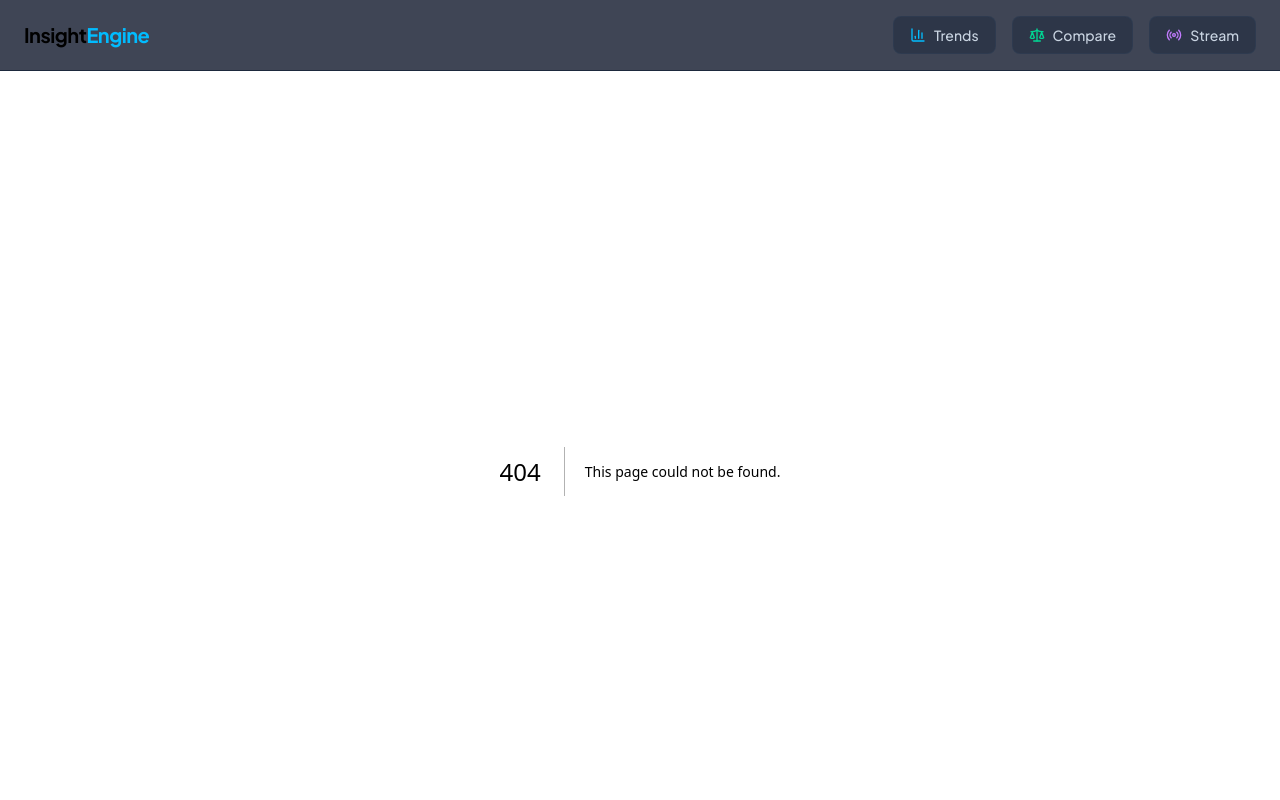
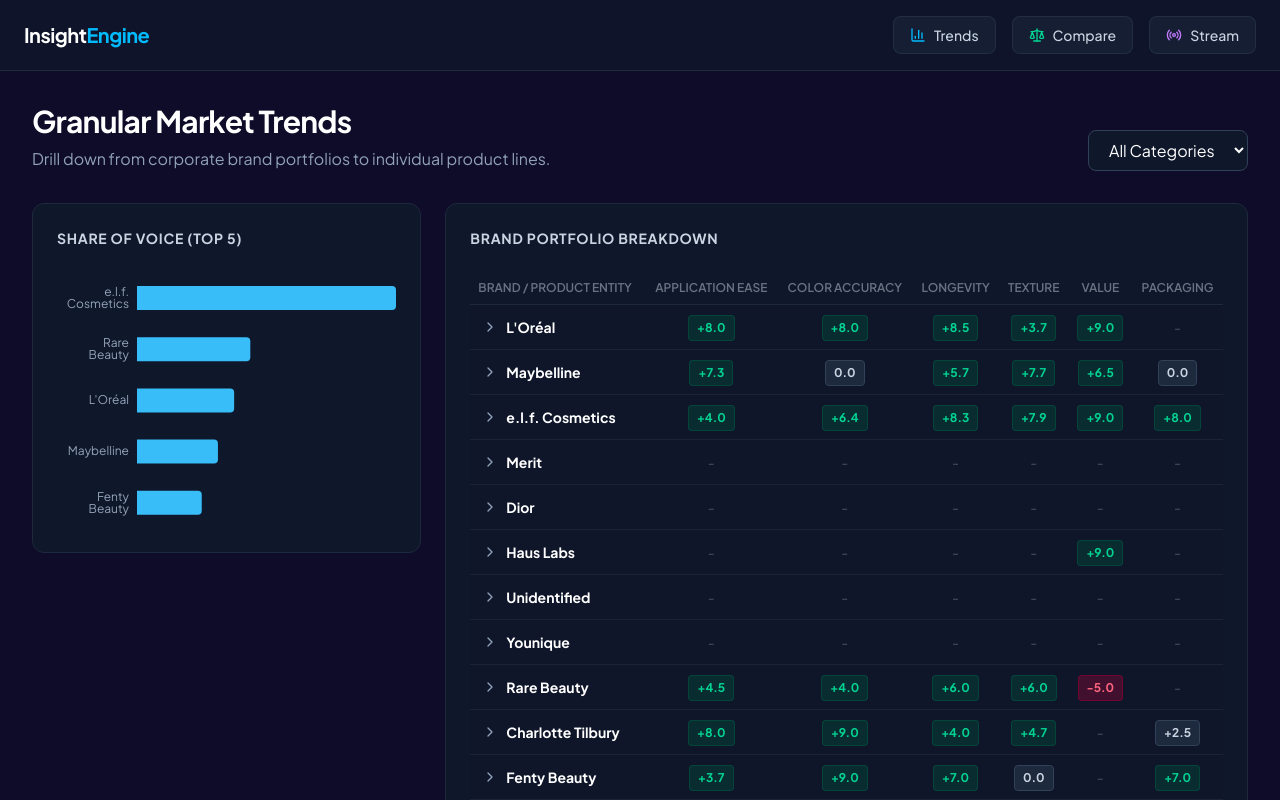
Before and after one commit to svantulder/BID, a Next.js app: page /trends in a window 1280 px wide. Before the commit this address had no page. Shown: the top 800 px of the page. Built offline with nearby package versions, Linux system fonts and the light colour scheme.

Commit message:
Create page.tsx

```diff
--- /dev/null
+++ b/app/trends/page.tsx
@@ -0,0 +1,201 @@
+'use client';
+
+import { useMemo, useState, Suspense } from 'react';
+import { useSearchParams } from 'next/navigation';
+import { BarChart, Bar, XAxis, YAxis, Tooltip, ResponsiveContainer } from 'recharts';
+import { ChevronDown, ChevronRight } from 'lucide-react';
+import entityData from '../../data/extracted_entities.json';
+
+interface AttributeScore {
+  attribute: string;
+  sentiment_score: number;
+  context_quote: string;
+}
+
+interface Insight {
+  brand_name: string;
+  product_name: string;
+  product_category: string;
+  overall_sentiment: string;
+  attributes: AttributeScore[];
+}
+
+const BRAND_MAPPING: Record<string, string> = {
+  "loreal": "L'Oréal", "l'oreal": "L'Oréal", "l'oréal": "L'Oréal", "l'oreal paris": "L'Oréal", "l'oréal paris": "L'Oréal",
+  "maybelline": "Maybelline", "maybelline new york": "Maybelline",
+  "elf": "e.l.f. Cosmetics", "e.l.f.": "e.l.f. Cosmetics", "elfcosmetics": "e.l.f. Cosmetics",
+  "charlotte tilbury": "Charlotte Tilbury", "fenty": "Fenty Beauty", "fenty beauty": "Fenty Beauty",
+  "rare beauty": "Rare Beauty", "la prairie": "La Prairie", "kylie": "Kylie Cosmetics",
+  "kylie cosmetics": "Kylie Cosmetics", "rem beauty": "r.e.m. beauty", "r.e.m. beauty": "r.e.m. beauty"
+};
+
+const normalizeBrand = (brand: string): string => {
+  if (!brand) return 'Unknown Brand';
+  const lookup = brand.trim().toLowerCase();
+  if (BRAND_MAPPING[lookup]) return BRAND_MAPPING[lookup];
+  for (const [key, canonical] of Object.entries(BRAND_MAPPING)) {
+    if (lookup.includes(key) || key.includes(lookup)) return canonical;
+  }
+  return brand;
+};
+
+function TrendsDashboardContent() {
+  const searchParams = useSearchParams();
+  const urlBrand = searchParams.get('brand');
+
+  const rawData = entityData as Insight[];
+  const [selectedCategory, setSelectedCategory] = useState<string>('All');
+
+  const initialExpanded = urlBrand ? { [normalizeBrand(urlBrand)]: true } : {};
+  const [expandedBrands, setExpandedBrands] = useState<Record<string, boolean>>(initialExpanded);
+
+  const normalizedData = useMemo(() => {
+    return rawData.map(item => ({ ...item, brand_name: normalizeBrand(item.brand_name) }));
+  }, [rawData]);
+
+  const toggleBrand = (brand: string) => {
+    setExpandedBrands(prev => ({ ...prev, [brand]: !prev[brand] }));
+  };
+
+  const { shareOfVoice, hierarchicalMatrix } = useMemo(() => {
+    const brandCounts: Record<string, number> = {};
+    const matrix: Record<string, {
+      totalStats: Record<string, { total: number; count: number }>;
+      products: Record<string, Record<string, { total: number; count: number }>>;
+    }> = {};
+
+    normalizedData.filter(d => d.product_category === selectedCategory || selectedCategory === 'All').forEach(insight => {
+      brandCounts[insight.brand_name] = (brandCounts[insight.brand_name] || 0) + 1;
+
+      if (!matrix[insight.brand_name]) {
+        matrix[insight.brand_name] = { totalStats: {}, products: {} };
+      }
+      if (!matrix[insight.brand_name].products[insight.product_name]) {
+        matrix[insight.brand_name].products[insight.product_name] = {};
+      }
+
+      insight.attributes?.forEach(attr => {
+        if (!matrix[insight.brand_name].totalStats[attr.attribute]) {
+          matrix[insight.brand_name].totalStats[attr.attribute] = { total: 0, count: 0 };
+        }
+        matrix[insight.brand_name].totalStats[attr.attribute].total += attr.sentiment_score;
+        matrix[insight.brand_name].totalStats[attr.attribute].count += 1;
+
+        if (!matrix[insight.brand_name].products[insight.product_name][attr.attribute]) {
+          matrix[insight.brand_name].products[insight.product_name][attr.attribute] = { total: 0, count: 0 };
+        }
+        matrix[insight.brand_name].products[insight.product_name][attr.attribute].total += attr.sentiment_score;
+        matrix[insight.brand_name].products[insight.product_name][attr.attribute].count += 1;
+      });
+    });
+
+    const sov = Object.keys(brandCounts).map(name => ({
+      name, value: brandCounts[name]
+    })).sort((a, b) => b.value - a.value).slice(0, 5);
+
+    return { shareOfVoice: sov, hierarchicalMatrix: matrix };
+  }, [normalizedData, selectedCategory]);
+
+  const attributesList = ["Application_Ease", "Color_Accuracy", "Longevity", "Texture", "Value", "Packaging"];
+
+  const renderCells = (scores: Record<string, { total: number; count: number }>) => {
+    return attributesList.map(attr => {
+      const stat = scores[attr];
+      if (!stat || stat.count === 0) return <td key={attr} className="p-3 text-gray-600 text-sm text-center">-</td>;
+      const avg = stat.total / stat.count;
+      const bgColor = avg > 3 ? 'bg-emerald-900/40 text-emerald-400 border-emerald-800/50' :
+                      avg < -3 ? 'bg-rose-900/40 text-rose-400 border-rose-800/50' : 'bg-slate-800 text-slate-300 border-slate-700';
+      return (
+        <td key={attr} className="p-2 text-center">
+          <span className={`inline-block px-2 py-1 rounded text-xs font-bold border ${bgColor}`}>
+            {avg > 0 ? '+' : ''}{avg.toFixed(1)}
+          </span>
+        </td>
+      );
+    });
+  };
+
+  return (
+    <main className="p-8 max-w-7xl mx-auto space-y-8 w-full">
+      <header className="flex flex-col sm:flex-row sm:justify-between sm:items-end gap-4">
+        <div>
+          <h1 className="text-3xl font-bold tracking-tight text-white mb-2">Granular Market Trends</h1>
+          <p className="text-slate-400">Drill down from corporate brand portfolios to individual product lines.</p>
+        </div>
+        <select
+          className="bg-slate-900 border border-slate-700 text-white rounded-lg px-4 py-2 focus:outline-none focus:border-sky-500"
+          value={selectedCategory}
+          onChange={(e) => setSelectedCategory(e.target.value)}
+        >
+          <option value="All">All Categories</option>
+          <option value="Makeup">Makeup</option>
+          <option value="Skincare">Skincare</option>
+        </select>
+      </header>
+
+      <div className="grid grid-cols-1 xl:grid-cols-3 gap-6 items-start">
+        <div className="bg-slate-900 border border-slate-800 p-6 rounded-xl xl:col-span-1">
+          <h3 className="text-sm font-bold text-slate-300 mb-6 uppercase tracking-wider">Share of Voice (Top 5)</h3>
+          <div className="h-64 w-full">
+            <ResponsiveContainer>
+              <BarChart data={shareOfVoice} layout="vertical" margin={{ left: 20 }}>
+                <XAxis type="number" hide />
+                <YAxis dataKey="name" type="category" axisLine={false} tickLine={false} tick={{ fill: '#94a3b8', fontSize: 12 }} />
+                <Tooltip cursor={{ fill: '#1e293b' }} contentStyle={{ backgroundColor: '#0f172a', border: '1px solid #334155', borderRadius: '8px' }} />
+                <Bar dataKey="value" fill="#38bdf8" radius={[0, 4, 4, 0]} barSize={24} />
+              </BarChart>
+            </ResponsiveContainer>
+          </div>
+        </div>
+
+        <div className="bg-slate-900 border border-slate-800 p-6 rounded-xl xl:col-span-2 overflow-x-auto">
+          <h3 className="text-sm font-bold text-slate-300 mb-6 uppercase tracking-wider">Brand Portfolio Breakdown</h3>
+          <table className="w-full text-left border-collapse min-w-[700px]">
+            <thead>
+              <tr className="border-b border-slate-800">
+                <th className="p-2 text-xs text-gray-500 font-semibold">BRAND / PRODUCT ENTITY</th>
+                {attributesList.map(attr => (
+                  <th key={attr} className="p-2 text-xs text-gray-500 font-semibold text-center">
+                    {attr.replace('_', ' ').toUpperCase()}
+                  </th>
+                ))}
+              </tr>
+            </thead>
+            <tbody>
+              {Object.entries(hierarchicalMatrix).map(([brand, dataNode]) => {
+                const isExpanded = !!expandedBrands[brand];
+                return (
+                  <tr key={brand} className="contents">
+                    <tr className="border-b border-slate-800/80 bg-slate-900/60 hover:bg-slate-800/30 transition-colors cursor-pointer" onClick={() => toggleBrand(brand)}>
+                      <td className="p-3 text-sm font-bold text-white flex items-center gap-2">
+                        {isExpanded ? <ChevronDown size={16} className="text-sky-400" /> : <ChevronRight size={16} className="text-slate-400" />}
+                        {brand}
+                      </td>
+                      {renderCells(dataNode.totalStats)}
+                    </tr>
+                    {isExpanded && Object.entries(dataNode.products).map(([prodName, prodScores]) => (
+                      <tr key={prodName} className="border-b border-slate-800/30 bg-slate-950/40 hover:bg-slate-950/80 transition-colors">
+                        <td className="p-3 pl-10 text-xs font-medium text-slate-400 italic">
+                          ↳ {prodName}
+                        </td>
+                        {renderCells(prodScores)}
+                      </tr>
+                    ))}
+                  </tr>
+                );
+              })}
+            </tbody>
+          </table>
+        </div>
+      </div>
+    </main>
+  );
+}
+
+export default function TrendsDashboard() {
+  return (
+    <Suspense fallback={<div className="p-8 text-center text-slate-400">Loading Macro Trends...</div>}>
+      <TrendsDashboardContent />
+    </Suspense>
+  );
+}
```
